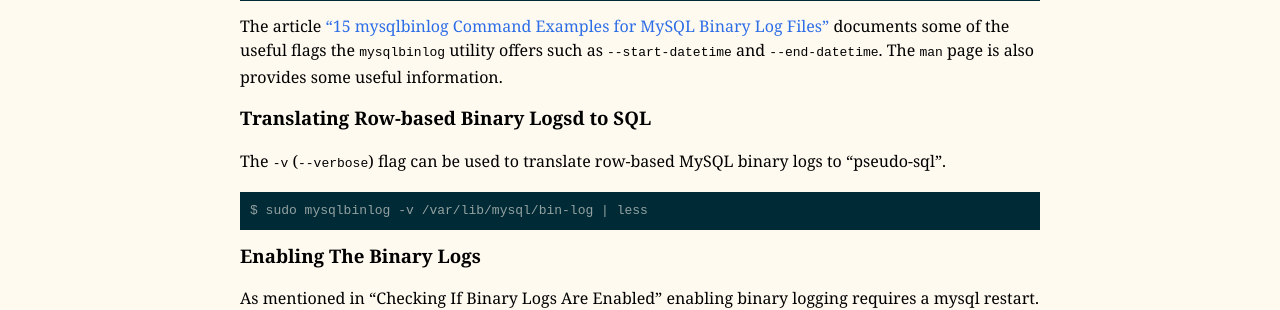
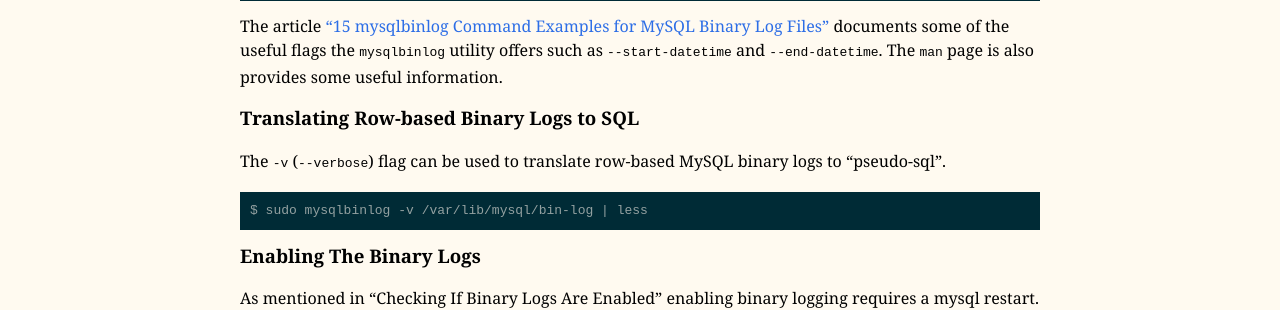
Before and after one commit to mpchadwick/mpchadwick.github.io, a Jekyll site: the page built from _posts/2018-05-19-working-with-mysql-binary-logs.md, in a window 1280 px wide and 900 px high, scrolled down 2156 px. Shown: the part 155-465 px from the top of the window. Built offline with Jekyll 4.4.1, drawn with Linux system fonts in a browser that asks for light colours; comment, search, counter and statistics services are not loaded.

Commit message:
Fix typo

```diff
--- a/_posts/2018-05-19-working-with-mysql-binary-logs.md
+++ b/_posts/2018-05-19-working-with-mysql-binary-logs.md
@@ -105,7 +105,7 @@ $ sudo mysqlbinlog /var/lib/mysql/bin-log | tail
 
 The article ["15 mysqlbinlog Command Examples for MySQL Binary Log Files"](https://www.thegeekstuff.com/2017/08/mysqlbinlog-examples/) documents some of the useful flags the `mysqlbinlog` utility offers such as `--start-datetime` and  `--end-datetime`. The `man` page is also provides some useful information.
 
-### Translating Row-based Binary Logsd to SQL
+### Translating Row-based Binary Logs to SQL
 
 The `-v` (`--verbose`) flag can be used to translate row-based MySQL binary logs to "pseudo-sql".
 
```
